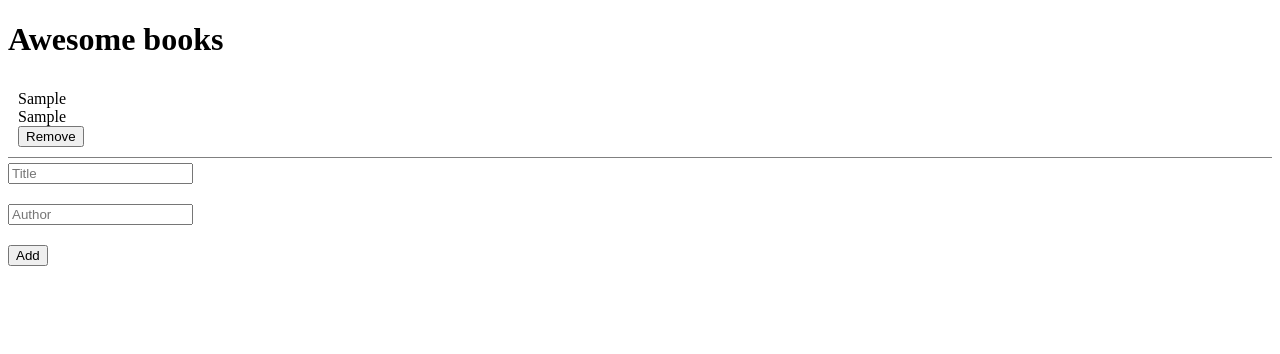
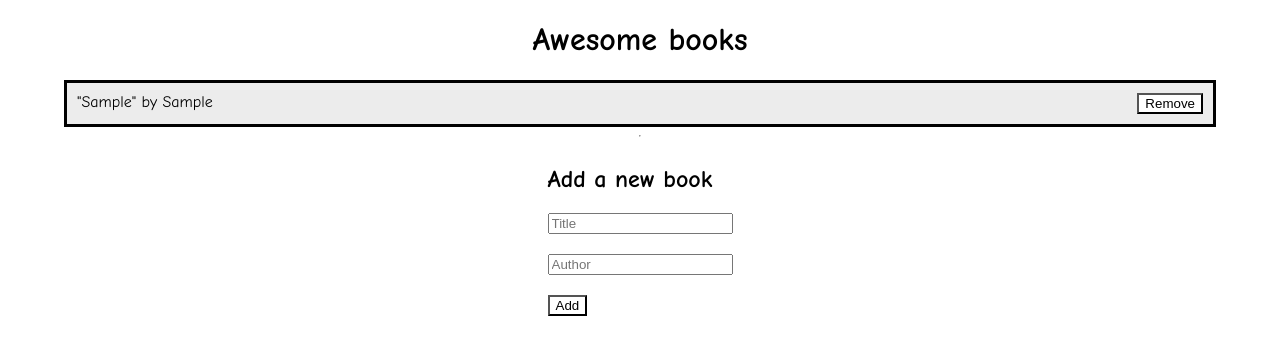
Before and after one commit to melaniesigrid/awesomeBooks, a website: page index.html in a window 1280 px wide. Both pictures are taken after typing "Sample", "Sample" into the empty fields and a click on the button "Add". Drawn offline with Linux system fonts and the light colour scheme.

Commit message:
Add styling to page, fonts

```diff
--- a/bookClasses.js
+++ b/bookClasses.js
@@ -30,17 +30,15 @@ class Book {
   displayBook = () => {
     const bookCard = document.createElement('div');
     const cardTitle = document.createElement('p');
-    const cardAuthor = document.createElement('p');
     const removeButton = document.createElement('button');
 
     bookCard.classList.add('book-Card');
 
-    cardTitle.textContent = this.title;
-    cardAuthor.textContent = this.author;
+    cardTitle.textContent = `"${this.title}"   by   ${this.author}`;
     removeButton.textContent = 'Remove';
+    removeButton.classList.add('remove');
 
     bookCard.appendChild(cardTitle);
-    bookCard.appendChild(cardAuthor);
     bookCard.appendChild(removeButton);
 
     booksContainer.appendChild(bookCard);
--- a/index.html
+++ b/index.html
@@ -1,5 +1,6 @@
 <!DOCTYPE html>
 <html lang="en">
+
 <head>
   <meta charset="UTF-8">
   <meta http-equiv="X-UA-Compatible" content="IE=edge">
@@ -10,21 +11,31 @@
 
   <title>Awesome Books</title>
 </head>
+
 <body>
   <h1>Awesome books</h1>
+  <section class="book-display">
     <div class="book-container">
 
     </div>
+    <hr>
+  </section>
+  <section class="add-books">
     <form>
+      <h2>Add a new book</h2>
       <label for="title">
         <input id="title" placeholder="Title" required>
       </label>
       <label for="author">
         <input id="author" placeholder="Author" required>
       </label>
-    <button type="submit" class="add">Add</button>
+      <button type="submit" class="add btn">Add</button>
     </form>
+
+  </section>
+
   <!--JavaScript file-->
   <script src="bookClasses.js"></script>
 </body>
+
 </html>
--- a/styles.scss
+++ b/styles.scss
@@ -1,3 +1,9 @@
+@import url('https://fonts.googleapis.com/css2?family=Comic+Neue:ital,wght@0,300;0,400;0,700;1,300;1,400;1,700&display=swap');
+
+body {
+  font-family: 'Comic Neue', cursive;
+}
+
 form {
   display: flex;
   flex-direction: column;
@@ -16,8 +22,42 @@ div {
   box-sizing: border-box;
 }
 
+h1 {
+  text-align: center;
+}
+
+section {
+  display: flex;
+  flex-direction: column;
+  align-items: center;
+}
+
+.book-container {
+  border: 3px solid black;
+  width: 90vw;
+
+  :nth-child(odd) {
+    background-color: rgb(236, 236, 236);
+  }
+}
+
+@mixin button {
+  background-color: white;
+}
+
 .book-Card {
+  display: flex;
+  justify-content: space-between;
   padding: 10px;
-  margin-bottom: 5px;
-  border-bottom: 1px solid gray;
+  :nth-child(odd){
+    background-color: transparent;
+  }
+
+  .remove {
+    @include button;
+  }
 }
+
+.btn {
+  @include button;
+}
```
Also changed, not shown: styles.css, 1 other file. Lines whose indentation alone changed are shown as unchanged.
